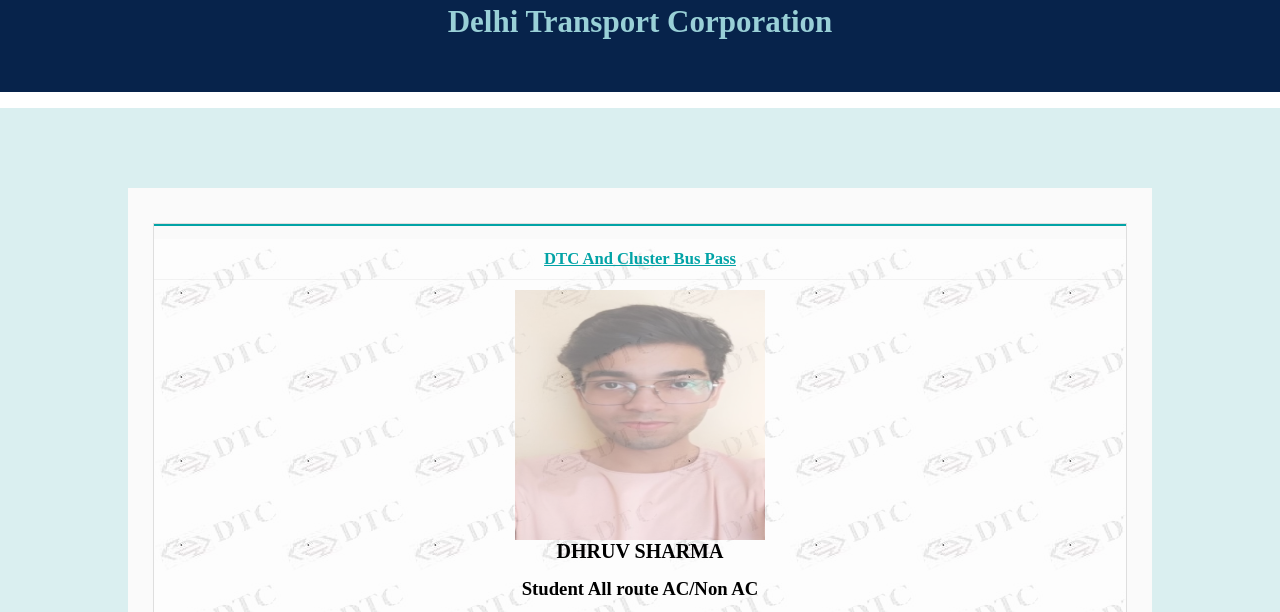
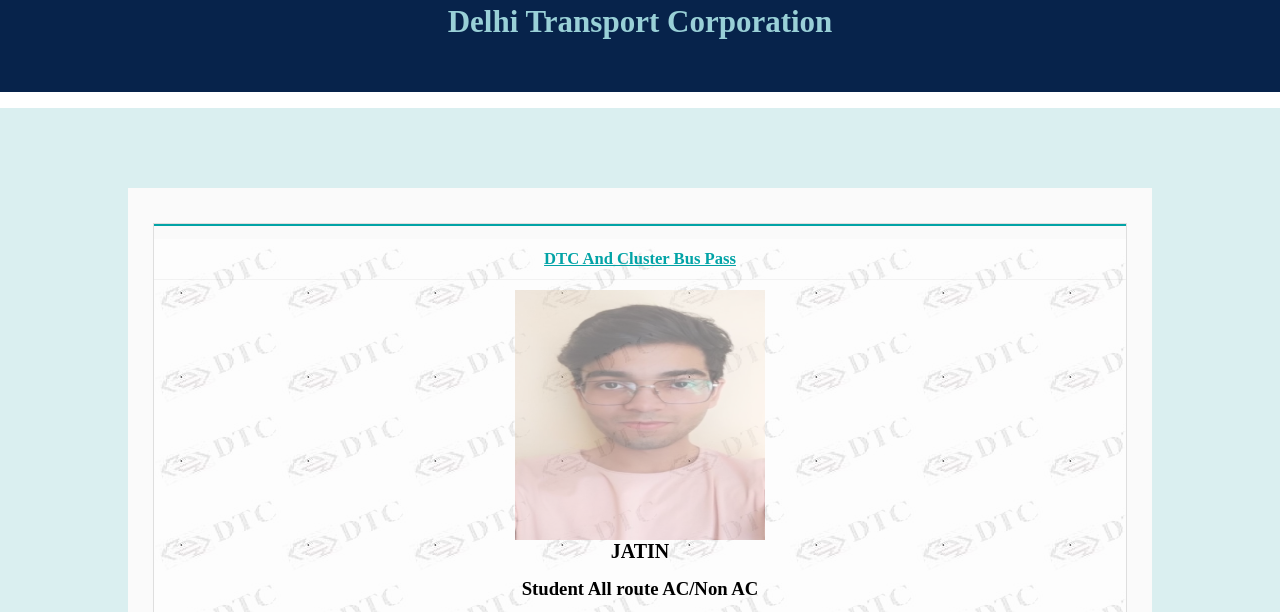
Before and after one commit to jatinkoli19/jatinkoli19.github.io, a plain HTML site: page index.html in a window 1280 px wide. Shown: the part 172-784 px from the top of the page. Drawn offline with Linux system fonts and the light colour scheme.

Commit message:
Update index.html

```diff
--- a/index.html
+++ b/index.html
@@ -38,7 +38,7 @@
                         <img src="jatin.jpg" alt="">
                     </div>
                     <div id="pass-info-box-name">
-                        <h3 id="pass-info-box-nameA"><b>dhruv sharma</b></h3>
+                        <h3 id="pass-info-box-nameA"><b>JATIN</b></h3>
                     </div>
                     <div id="pass-info-box-passType">
                         <h3 id="pass-info-box-passTypeA"><b>Student All route AC/Non AC</b></h3>
```
